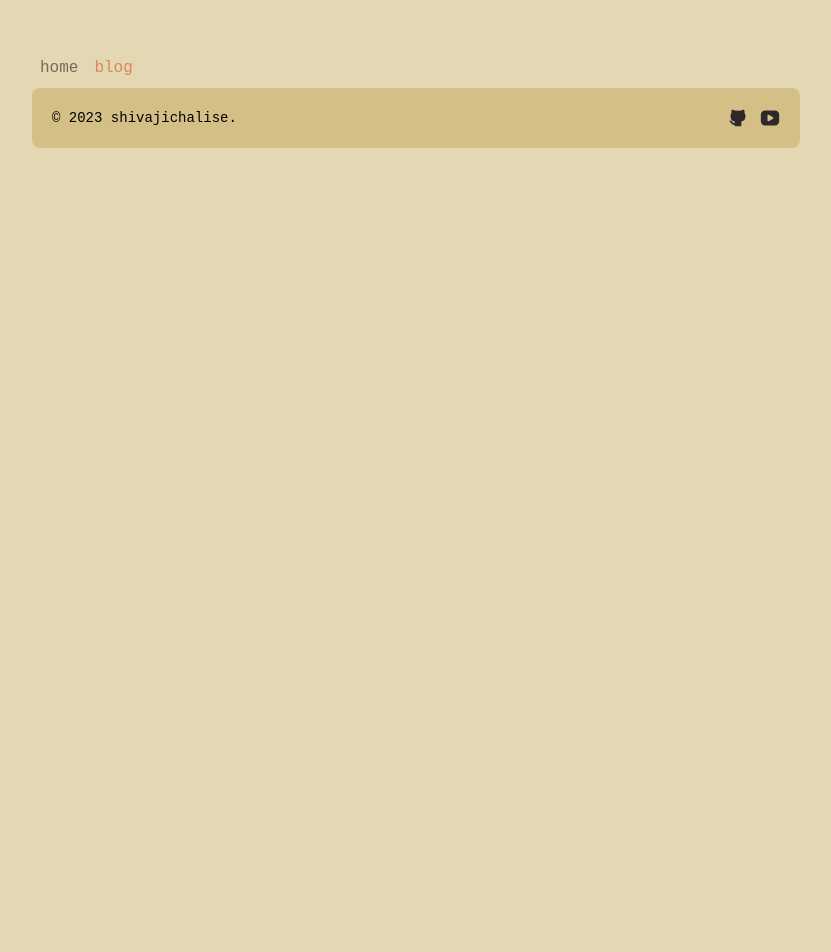
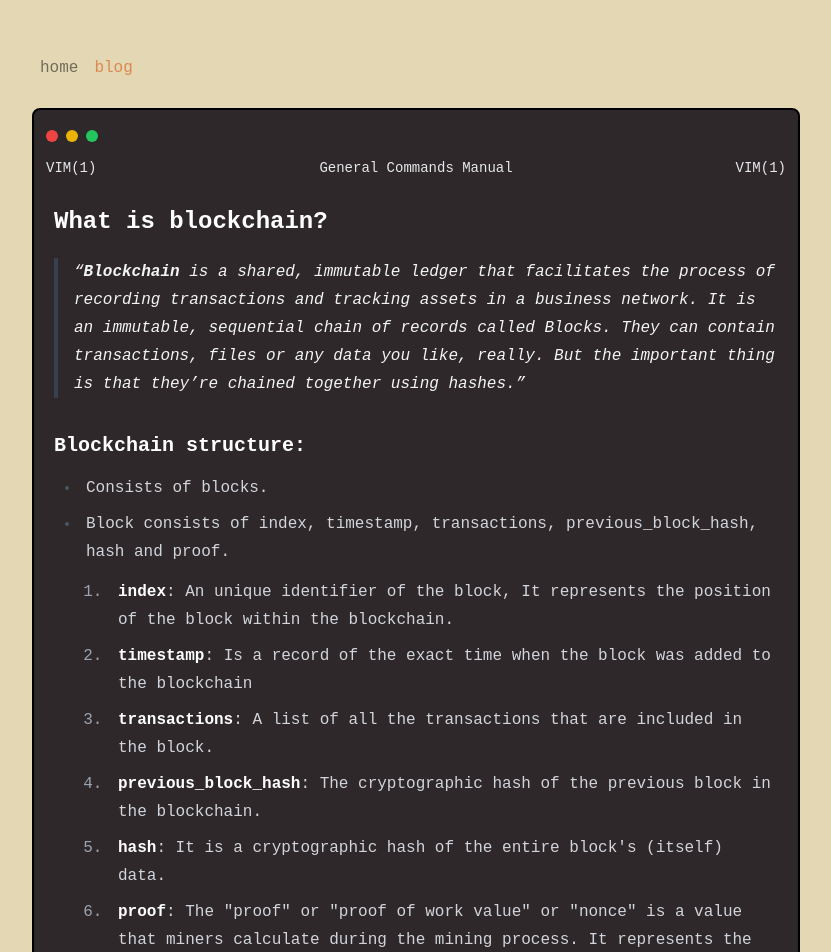
Before and after one commit to shivajichalise/personalsite, a React (Vite) app in the folder v2/: page /blog/1 in a window 1280 px wide. Shown: the top 952 px of the page, without its empty margins (224-1055 px from the left). Before the commit the page ends 800 px from the top, so only its background shows below. Built offline with nearby package versions, Linux system fonts and the light colour scheme; a web font is replaced by a local one.

Commit message:
added markdown-to-jsx to render markdown in ui

```diff
--- a/v2/package.json
+++ b/v2/package.json
@@ -10,11 +10,13 @@
     "preview": "vite preview"
   },
   "dependencies": {
+    "markdown-to-jsx": "^7.3.2",
     "react": "^18.2.0",
     "react-dom": "^18.2.0",
     "react-router-dom": "^6.17.0"
   },
   "devDependencies": {
+    "@tailwindcss/typography": "^0.5.10",
     "@types/react": "^18.2.15",
     "@types/react-dom": "^18.2.7",
     "@typescript-eslint/eslint-plugin": "^6.0.0",
--- a/v2/src/components/Content.tsx
+++ b/v2/src/components/Content.tsx
@@ -4,7 +4,7 @@ type ContentProps = {
   points: string[];
 };
 
-const Content = ({ title, description, points }: ContentProps) => {
+const Content = ({ title, description, points }) => {
   return (
     <div className="mt-7">
       <h1 className="text-lg font-bold uppercase">{title}</h1>
@@ -14,7 +14,11 @@ const Content = ({ title, description, points }: ContentProps) => {
       {Object.keys(points).length > 0 && points.data.length > 0 ? (
         <ul
           className={`mt-5 ml-16 ${
-            points.type == "decimal" ? "list-decimal" : "list-disc"
+            points.type == "decimal"
+              ? "list-decimal"
+              : points.type == "disc"
+              ? "list-disc"
+              : "list-none"
           }`}
         >
           {points.data.map(({ type, link, title, suffix }, index) => (
--- /dev/null
+++ b/v2/src/components/Md.tsx
@@ -0,0 +1,11 @@
+import Markdown from "markdown-to-jsx";
+
+const Md = ({ markdown }) => {
+  return (
+    <div className="prose prose-invert min-w-full my-5">
+      <Markdown className="">{markdown}</Markdown>
+    </div>
+  );
+};
+
+export default Md;
--- a/v2/src/components/Terminal.tsx
+++ b/v2/src/components/Terminal.tsx
@@ -1,8 +1,9 @@
 import Content from "../components/Content";
 
-const Terminal = ({ content }) => {
+const Terminal = ({ type, content }) => {
+  console.log(content);
   return (
-    <div className="flex flex-col my-5 border-solid border-2 rounded-lg bg-primary border-black h-min p-3 text-gray-200">
+    <div className="flex flex-col my-5 border-solid border-2 rounded-lg bg-primary border-black h-min p-3 text-gray-200 overflow-y-auto">
       <div className="flex space-x-2 my-2">
         <div className="bg-red-500 rounded-full w-3 h-3"></div>
         <div className="bg-yellow-500 rounded-full w-3 h-3"></div>
@@ -15,14 +16,18 @@ const Terminal = ({ content }) => {
         <p className="text-sm font-thin">VIM(1)</p>
       </div>
 
-      {content.map(({ title, description, points }, index) => (
+      {type === "manpage" ? (
+        content.map(({ title, description, points }, index) => (
           <Content
             key={index}
             title={title}
             description={description}
             points={points}
           />
-      ))}
+        ))
+      ) : (
+        <div className="mx-2">{content}</div>
+      )}
     </div>
   );
 };
--- /dev/null
+++ b/v2/src/config/post.ts
@@ -0,0 +1,60 @@
+const post = [
+  `## What is blockchain?`,
+
+  `
+> ___Blockchain___ is a shared, immutable ledger that facilitates the process of recording transactions and tracking assets in a business network.
+> It is an immutable, sequential chain of records called Blocks. They can contain transactions, files or any data you like, really. But the important thing is that they’re chained together using hashes.
+`,
+
+  `### Blockchain structure:
+
+- Consists of blocks.
+- Block consists of index, timestamp, transactions, previous_block_hash, hash and proof.
+  1. **index**: An unique identifier of the block, It represents the position of the block within the blockchain.
+  2. **timestamp**: Is a record of the exact time when the block was added to the blockchain
+  3. **transactions**: A list of all the transactions that are included in the block.
+  4. **previous_block_hash**: The cryptographic hash of the previous block in the blockchain.
+  5. **hash**: It is a cryptographic hash of the entire block's (itself) data.
+  6. **proof**: The "proof" or "proof of work value" or "nonce" is a value that miners calculate during the mining process. It represents the computational work performed to create the block and is essential for reaching consensus in a blockchain network.
+- A block can look like:
+`,
+
+  `
+~~~py
+block = {
+    'index': 1,
+    'timestamp': 1506057125.900785,
+    'transactions': [
+        {
+            'amount': 5,
+            'recipient': "a77f5cdfa2934df3954a5c7c7da5df1f",
+            'sender': "8527147fe1f5426f9dd545de4b27ee00"
+        }
+    ],
+    'previous_block_hash': "2cf24dba5fb0a30e26e83b2ac5b9e29e1b161e5c1fa7425e73043362938b9824",
+    'hash': "ac5b9e29e1b161e5c1fa7425e73043362938b98242cf24dba5fb0a30e26e83b2"
+    'proof': 324984774000,
+}
+~~~
+`,
+
+  `
+~~~
+       Genesis                          Block 1                         Block 2                         Block n                         Block n+1
++---------------------+         +---------------------+         +---------------------+         +---------------------+         +---------------------+
+|    Previous hash    |      +->|    Previous hash    |      +->|    Previous hash    |      +->|    Previous hash    |      +->|    Previous hash    |
++---------------------+      |  +---------------------+      |  +---------------------+      |  +---------------------+      |  +---------------------+
+|  index: int         |      |  |  index: int         |      |  |  index: int         |      |  |  index: int         |      |  |  index: int         |
+|                     |      |  |                     |      |  |                     |      |  |                     |      |  |                     |
+|  timestamp: time()  |      |  |  timestamp: time()  |      |  |  timestamp: time()  |      |  |  timestamp: time()  |      |  |  timestamp: time()  |
+|                     +------+  |                     +------+  |                     +------+  |                     +------+  |                     |
+|  hash: SHA256       |         |  hash: SHA256       |         |  hash: SHA256       |         |  hash: SHA256       |         |  hash: SHA256       |
+|                     |         |                     |         |                     |         |                     |         |                     |
+|  transactions: []   |         |  transactions: []   |         |  transactions: []   |         |  transactions: []   |         |  transactions: []   |
++---------------------+         +---------------------+         +---------------------+         +---------------------+         +---------------------+
+|       Proof         |         |       Proof         |         |       Proof         |         |       Proof         |         |       Proof         |
++---------------------+         +---------------------+         +---------------------+         +---------------------+         +---------------------+
+~~~
+`,
+];
+export default post;
--- a/v2/src/pages/Blog.tsx
+++ b/v2/src/pages/Blog.tsx
@@ -5,9 +5,9 @@ import posts from "../config/posts.ts";
 
 const Blog = () => {
   return (
-    <div className="bg-base-100">
+    <div className="">
       <Navbar />
-      <Terminal content={posts} />
+      <Terminal type={"manpage"} content={posts} />
       <Footer />
     </div>
   );
--- a/v2/src/pages/BlogPost.tsx
+++ b/v2/src/pages/BlogPost.tsx
@@ -1,11 +1,19 @@
 import Navbar from "../components/Navbar";
 import Terminal from "../components/Terminal";
 import Footer from "../components/Footer";
+import post from "../config/post.ts";
+import Md from "../components/Md";
 
 const BlogPost = () => {
   return (
     <div className="">
       <Navbar />
+      <Terminal
+        type={"blog"}
+        content={post.map((p) => (
+          <Md markdown={p} />
+        ))}
+      />
       <Footer />
     </div>
   );
--- a/v2/src/pages/Home.tsx
+++ b/v2/src/pages/Home.tsx
@@ -7,7 +7,7 @@ const Home = () => {
   return (
     <div>
       <Navbar />
-      <Terminal content={introduction} />
+      <Terminal type={"manpage"} content={introduction} />
       <Footer />
     </div>
   );
--- a/v2/tailwind.config.js
+++ b/v2/tailwind.config.js
@@ -13,5 +13,5 @@ export default {
       },
     },
   },
-  plugins: [],
+  plugins: [require("@tailwindcss/typography")],
 };
```
Also changed, not shown: 1 other file (tests, documents, lock files or other folders). Lines whose indentation alone changed are shown as unchanged.
